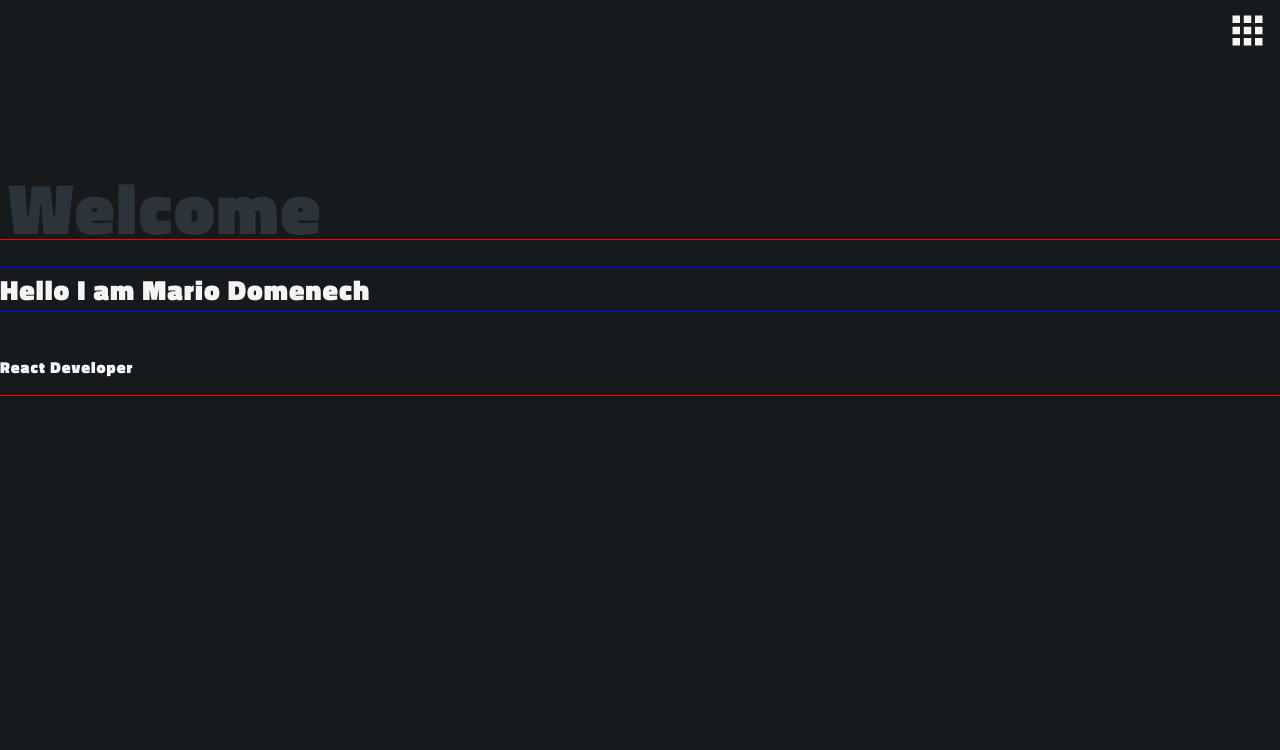
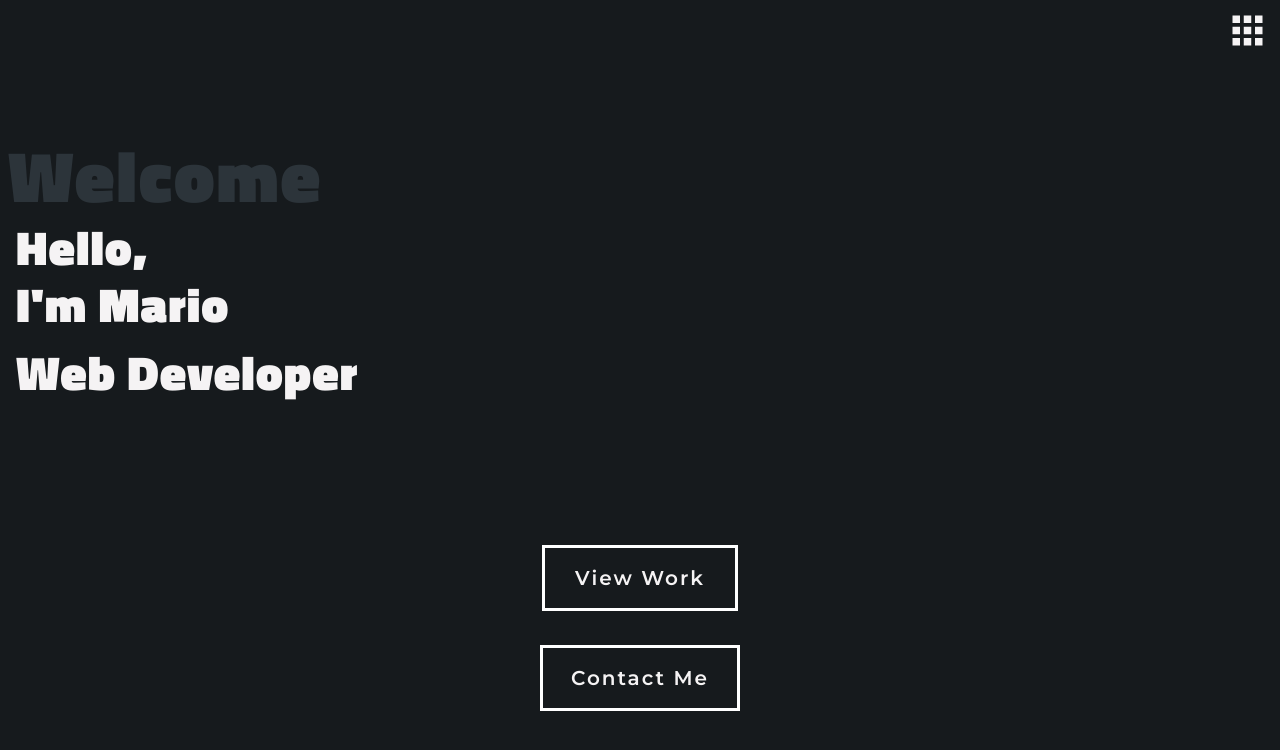
Before and after one commit to Rio0628/portfolio-website, a React (Create React App) app: page / in a window 1280 px wide. Shown: the top 750 px of the page. Built offline with nearby package versions, Linux system fonts and the light colour scheme.

Commit message:
Applied Elements and Styling to HomeView Comp

```diff
--- a/src/App.js
+++ b/src/App.js
@@ -67,6 +67,10 @@ export default class App extends Component {
 
         <div className='mainContainer'>
           <HomeView />
+
+          <p className='holderContainer'>
+            HOLDER TEST
+          </p>
         </div>
 
       </div>
--- a/src/components/HomeView.css
+++ b/src/components/HomeView.css
@@ -5,13 +5,14 @@
     height: 100vh;
     display: flex;
     flex-direction: column;
+    outline: 1px solid red;
     /* justify-content: center; */
 }
 
 .mainTxtBG {
-    position: absolute;
+    position: relative;
     left: .5rem;
-    top: 5rem;
+    top: 3rem;
     color: #2c343a;
     /* height: 100%; */
     /* width: 100%; */
@@ -25,31 +26,78 @@
 
 .welcomeTxt-DetailsCntr {
     position: relative;
-    top: 15rem;
+    bottom: 2.5rem;
     display: flex;
     flex-direction: column;
     font-family: 'Titillium Web';
     /* font-size: 30px; */
     font-weight: 800;
+    font-size: 3rem;
     letter-spacing: 1px;
-    outline: 1px solid red;
+    /* outline: 1px solid red; */
 }
 
 .welcomeTxt {
-    font-size: 28px;
-    outline: 1px solid blue;
+    position: relative;
+    bottom: 3.2rem;
+    left: 1rem;
+    width: 90%;
+    /* font-size: 28px; */
+    /* outline: 1px solid blue; */
 }
 
+.welcomeTxt p:nth-child(2) {
+    position: relative;
+    bottom: 4rem;
+    /* color: red; */
+}
 
+.homeViewDetails {
+    position: relative;
+    bottom: 13.5rem;
+    left: 1rem;
+    width: 90%;
+    /* outline: 1px solid magenta; */
+    height: 6rem;
+}
 
+.homeViewBtns {
+    position: relative;
+    bottom: 7rem;
+    height: 10rem;
+    display: flex;
+    flex-direction: column;
+    align-items: center;
+    /* outline: 1px solid red; */
+}
 
-/* ='sName='homeView'>
+.viewWorkBtn, .contactMeBtn {
+    font-size: 20px;
+    font-weight: 600;
+    letter-spacing: 2px;
+    padding: 18px 30px;
+    text-align: center;
+    outline: 3px solid white;
+    cursor: pointer;
+}
 
+.contactMeBtn {
+    padding: 18px 28px;
+}
 
-            <p className='mainTxtBG'>Welcome</p>
+.viewWorkBtn:hover, .contactMeBtn:hover {
+    background: white;
+    color:#2c343a;
+    transition: .1s linear;
+}
 
-            <div className='welcomeTxt-DetailsCntr'>
-                <p className='welcomeTxt'>Hello I am Mario Domenech</p>
-                <div className='homeViewDetails'>
-                    <span className='detailsText'>
-                        <Typical > */
+.viewWorkBtn:active, .contactMeBtn:active {
+    background: none;
+    color: white;
+    transition: none;
+}
+
+/*
+         'homeViewBtns'>
+                <p className='viewWorkBtn'>View Work</p>
+                <p className='contactMeBtn'> */
--- a/src/components/HomeView.js
+++ b/src/components/HomeView.js
@@ -10,7 +10,10 @@ const HomeView = () => {
             <p className='mainTxtBG'>Welcome</p>
 
             <div className='welcomeTxt-DetailsCntr'>
-                <p className='welcomeTxt'>Hello I am Mario Domenech</p>
+                <div className='welcomeTxt'>
+                    <p>Hello,</p>
+                    <p>I'm Mario</p>
+                </div>
                 <div className='homeViewDetails'>
                     <span className='detailsText'>
                         <Typical
@@ -18,9 +21,9 @@ const HomeView = () => {
                             steps={[
                                 "Front-End Developer",
                                 2000,
+                                "Web Developer",
+                                2000,
                                 "React Developer",
-                                2000,
-                                "Angular Developer",
                                 2000,
                                 "Enthusiastic Dev",
                                 2000,
@@ -31,6 +34,11 @@ const HomeView = () => {
                     </span>
                 </div>
             </div>
+
+            <div className='homeViewBtns'>
+                <p className='viewWorkBtn'>View Work</p>
+                <p className='contactMeBtn'>Contact Me</p>
+            </div>
         </div>
     );
 }
--- a/src/index.css
+++ b/src/index.css
@@ -126,3 +126,8 @@ body {
   color: #fdfcdc;
   transition: .1s linear;
 }
+
+.holderContainer {
+  outline: 1px solid red;
+  height: 100vh;
+}
```
